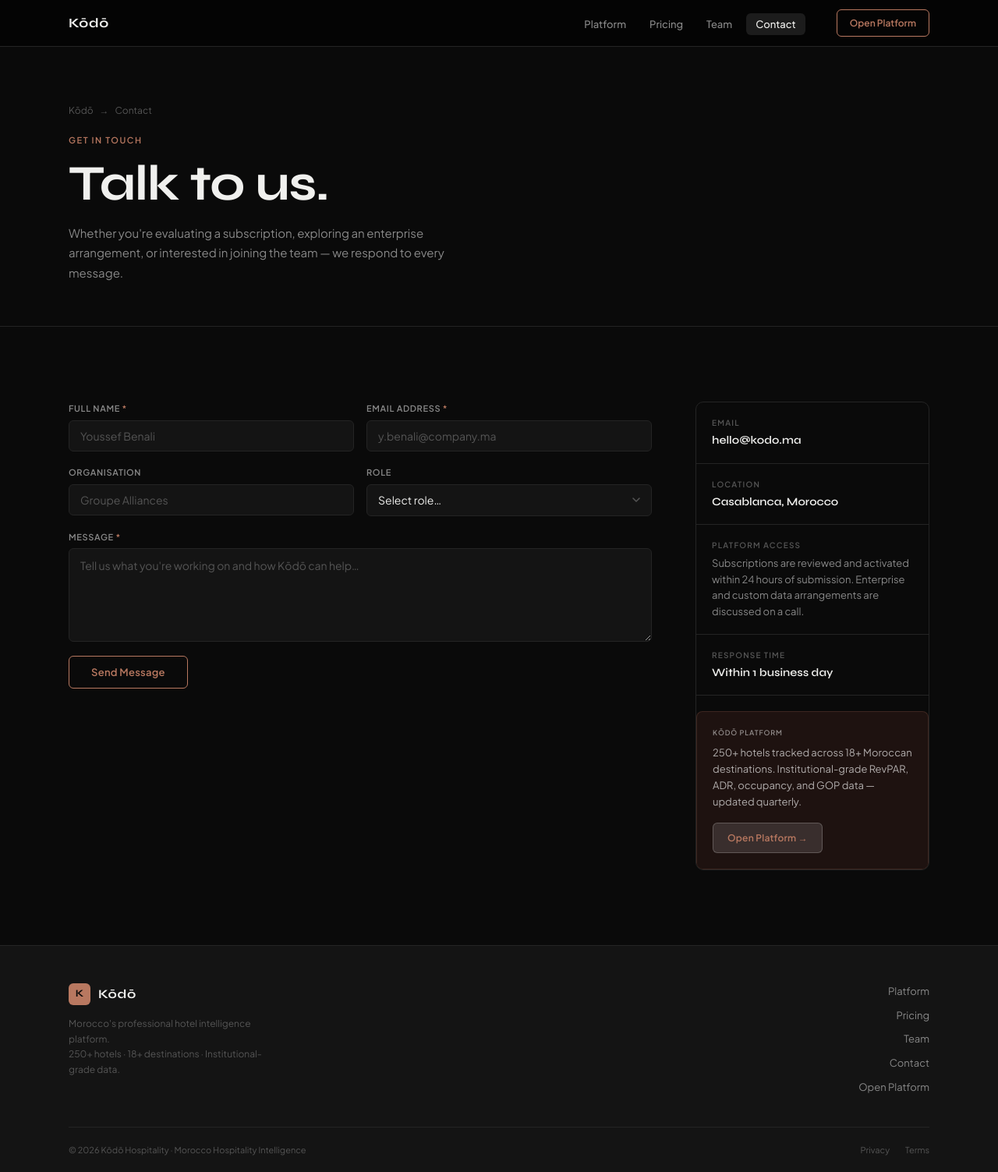
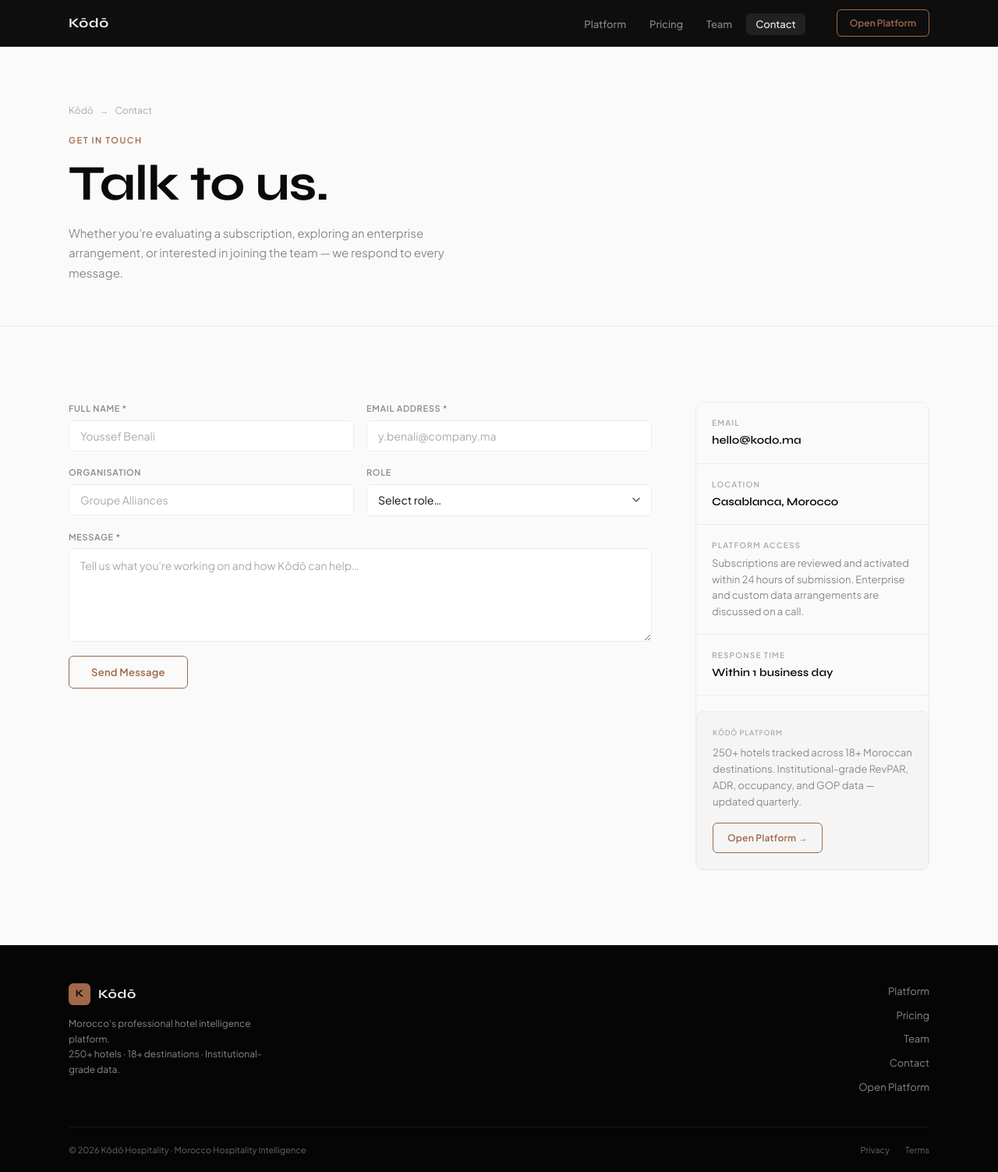
Before and after one commit to oaddahre/hospitalityiq, a Flask app: page /contact in a window 1280 px wide. Shown: the whole page at 78% size. Run offline with Flask 3, Linux system fonts and the light colour scheme.

Commit message:
Fix pipeline markers, landing light mode, platform nav light mode
1. Pipeline map markers: set color=fillColor (terracotta/gray), update
   weight/opacity to spec. Update legend text from old colors to correct
   ● Terracotta / ● Gray / Size=keys description.

2. Landing pages always light: removed dark :root block from marketing.css,
   replaced all var(--xxx) with hardcoded light values (#FAFAFA bg, #FFFFFF
   surface, #0A0A0A text, #A06848 accent). Nav and footer stay dark via
   hardcoded values. contact.html dark promo box updated to light palette.

3. Platform nav light mode: changed --nav-bg from #050505 to #FFFFFF in
   body.light. Added full light-mode nav overrides (logo #0A0A0A, links
   #8A8A8A→#0A0A0A, theme toggle border/color).

4. Fixed: marketing.css btn-primary:hover color was #0A0A0A (wrong on
   terracotta bg), corrected to #FAFAFA.

Co-Authored-By: Claude Sonnet 4.6 <noreply@anthropic.com>

```diff
--- a/static/css/marketing.css
+++ b/static/css/marketing.css
@@ -2,31 +2,12 @@
 
 *, *::before, *::after { box-sizing: border-box; margin: 0; padding: 0; }
 
-:root {
-  --bg:         #0A0A0A;
-  --surface:    #141414;
-  --surface-2:  #1C1C1C;
-  --border:     #242424;
-  --border-2:   #2E2E2E;
-  --accent:     #B87860;
-  --accent-dim: #1E1210;
-  --text:       #F0F0EE;
-  --text-muted: #888888;
-  --text-faint: #555555;
-  --positive:   #5A8A5A;
-  --negative:   #C86060;
-  --nav-h:      60px;
-  --r:          6px;
-  --font:       'Plus Jakarta Sans', system-ui, sans-serif;
-  --heading:    'Syne', system-ui, sans-serif;
-}
-
 html { scroll-behavior: smooth; }
 
 body {
-  font-family: var(--font);
-  background: var(--bg);
-  color: var(--text);
+  font-family: 'Plus Jakarta Sans', system-ui, sans-serif;
+  background: #FAFAFA;
+  color: #0A0A0A;
   font-size: 15px;
   line-height: 1.6;
   -webkit-font-smoothing: antialiased;
@@ -34,40 +15,40 @@ body {
 
 /* ── Typography ─────────────────────────────────────────────── */
 .t-display {
-  font-family: var(--heading);
+  font-family: 'Syne', sans-serif;
   font-size: clamp(2.4rem, 5vw, 4rem);
   font-weight: 700;
   line-height: 1.08;
   letter-spacing: -0.02em;
-  color: var(--text);
+  color: #0A0A0A;
 }
 .t-display-sm {
-  font-family: var(--heading);
+  font-family: 'Syne', sans-serif;
   font-size: clamp(1.6rem, 3vw, 2.4rem);
   font-weight: 700;
   line-height: 1.12;
   letter-spacing: -0.015em;
-  color: var(--text);
+  color: #0A0A0A;
 }
 .t-subhead {
-  font-family: var(--font);
+  font-family: 'Plus Jakarta Sans', system-ui, sans-serif;
   font-size: 11px;
   font-weight: 600;
   letter-spacing: 0.14em;
   text-transform: uppercase;
-  color: var(--accent);
+  color: #A06848;
 }
 .t-body {
-  font-family: var(--font);
+  font-family: 'Plus Jakarta Sans', system-ui, sans-serif;
   font-size: 15px;
   line-height: 1.7;
-  color: var(--text-muted);
+  color: #8A8A8A;
   font-weight: 400;
 }
 .t-small {
-  font-family: var(--font);
+  font-family: 'Plus Jakarta Sans', system-ui, sans-serif;
   font-size: 12px;
-  color: var(--text-faint);
+  color: #AAAAAA;
 }
 
 /* ── Layout helpers ──────────────────────────────────────────── */
@@ -102,25 +85,25 @@ body {
 }
 .btn-primary {
   background: transparent;
-  border-color: var(--accent);
-  color: var(--accent);
+  border-color: #A06848;
+  color: #A06848;
 }
 .btn-primary:hover {
-  background: var(--accent);
-  color: #0A0A0A;
+  background: #A06848;
+  color: #FAFAFA;
 }
 .btn-ghost {
   background: transparent;
-  border-color: var(--border-2);
-  color: var(--text-muted);
+  border-color: #E0E0E0;
+  color: #8A8A8A;
 }
 .btn-ghost:hover {
-  border-color: var(--accent);
-  color: var(--accent);
+  border-color: #A06848;
+  color: #A06848;
 }
 .btn-filled {
-  background: var(--accent);
-  border-color: var(--accent);
+  background: #A06848;
+  border-color: #A06848;
   color: #0A0A0A;
   font-weight: 700;
 }
@@ -133,11 +116,11 @@ body {
   position: sticky;
   top: 0;
   z-index: 200;
-  height: var(--nav-h);
-  background: rgba(5,5,5,0.92);
+  height: 60px;
+  background: rgba(5,5,5,0.96);
   backdrop-filter: blur(12px);
   -webkit-backdrop-filter: blur(12px);
-  border-bottom: 1px solid var(--border);
+  border-bottom: 1px solid #1A1A1A;
 }
 .mk-nav__inner {
   max-width: 1160px;
@@ -184,57 +167,57 @@ body {
 .mk-nav__links a {
   font-size: 13px;
   font-weight: 500;
-  color: var(--text-muted);
+  color: #888888;
   text-decoration: none;
   padding: 6px 12px;
-  border-radius: var(--r);
+  border-radius: 6px;
   transition: color 0.15s, background 0.15s;
 }
 .mk-nav__links a:hover,
 .mk-nav__links a.active {
-  color: var(--text);
-  background: var(--surface-2);
+  color: #F0F0EE;
+  background: rgba(255,255,255,0.08);
 }
 .mk-nav__cta {
   font-size: 12px;
   font-weight: 600;
-  color: var(--accent);
+  color: #A06848;
   background: transparent;
-  border: 1px solid var(--accent);
+  border: 1px solid #A06848;
   padding: 7px 16px;
-  border-radius: var(--r);
+  border-radius: 6px;
   text-decoration: none;
   transition: background 0.15s, color 0.15s;
   white-space: nowrap;
 }
 .mk-nav__cta:hover {
-  background: var(--accent);
-  color: #0A0A0A;
+  background: #A06848;
+  color: #FAFAFA;
 }
 
 /* ── Page Header (inner pages) ───────────────────────────────── */
 .page-header {
   padding: 72px 0 56px;
-  border-bottom: 1px solid var(--border);
-  background: var(--bg);
+  border-bottom: 1px solid #ECECEC;
+  background: #FAFAFA;
 }
 .page-header__breadcrumb {
   font-size: 12px;
-  color: var(--text-faint);
+  color: #AAAAAA;
   display: flex;
   align-items: center;
   gap: 8px;
   margin-bottom: 20px;
 }
 .page-header__breadcrumb a {
-  color: var(--text-faint);
+  color: #AAAAAA;
   text-decoration: none;
 }
-.page-header__breadcrumb a:hover { color: var(--accent); }
+.page-header__breadcrumb a:hover { color: #A06848; }
 
 /* ── Hero ────────────────────────────────────────────────────── */
 .mk-hero {
-  min-height: calc(100vh - var(--nav-h));
+  min-height: calc(100vh - 60px);
   display: flex;
   align-items: center;
   padding: 80px 0 80px;
@@ -810,17 +793,17 @@ body {
   font-weight: 600;
   letter-spacing: 0.06em;
   text-transform: uppercase;
-  color: var(--text-muted);
+  color: #8A8A8A;
 }
 .form-input,
 .form-select,
 .form-textarea {
-  font-family: var(--font);
+  font-family: 'Plus Jakarta Sans', system-ui, sans-serif;
   font-size: 14px;
-  background: var(--surface);
-  border: 1px solid var(--border);
-  color: var(--text);
-  border-radius: var(--r);
+  background: #FFFFFF;
+  border: 1px solid #ECECEC;
+  color: #0A0A0A;
+  border-radius: 6px;
   padding: 10px 14px;
   outline: none;
   transition: border-color 0.15s;
@@ -828,12 +811,12 @@ body {
 }
 .form-input::placeholder,
 .form-textarea::placeholder {
-  color: var(--text-faint);
+  color: #AAAAAA;
 }
 .form-input:focus,
 .form-select:focus,
 .form-textarea:focus {
-  border-color: var(--accent);
+  border-color: #A06848;
 }
 .form-select {
   appearance: none;
@@ -873,20 +856,20 @@ body {
   align-items: center;
   justify-content: center;
   font-size: 18px;
-  color: var(--positive);
+  color: #3D6B3D;
   flex-shrink: 0;
 }
 .contact-info {
   display: flex;
   flex-direction: column;
   gap: 0;
-  border: 1px solid var(--border);
+  border: 1px solid #ECECEC;
   border-radius: 10px;
   overflow: hidden;
 }
 .contact-item {
   padding: 18px 20px;
-  border-bottom: 1px solid var(--border);
+  border-bottom: 1px solid #ECECEC;
 }
 .contact-item:last-child { border-bottom: none; }
 .contact-item__label {
@@ -894,23 +877,23 @@ body {
   font-weight: 600;
   letter-spacing: 0.12em;
   text-transform: uppercase;
-  color: var(--text-faint);
+  color: #AAAAAA;
   display: block;
   margin-bottom: 5px;
 }
 .contact-item__value {
-  font-family: var(--heading);
+  font-family: 'Syne', sans-serif;
   font-size: 0.9rem;
   font-weight: 600;
-  color: var(--text);
+  color: #0A0A0A;
   display: block;
   line-height: 1.4;
 }
 
 /* ── Footer ──────────────────────────────────────────────────── */
 .mk-footer {
-  background: var(--surface);
-  border-top: 1px solid var(--border);
+  background: #050505;
+  border-top: 1px solid #141414;
   padding: 0;
 }
 .mk-footer__inner {
@@ -934,18 +917,18 @@ body {
 .mk-footer__logo-mark {
   width: 28px;
   height: 28px;
-  background: var(--accent);
+  background: #A06848;
   color: #0A0A0A;
   border-radius: 6px;
   display: flex;
   align-items: center;
   justify-content: center;
-  font-family: var(--heading);
+  font-family: 'Syne', sans-serif;
   font-size: 13px;
   font-weight: 700;
 }
 .mk-footer__logo-text {
-  font-family: var(--heading);
+  font-family: 'Syne', sans-serif;
   font-size: 16px;
   font-weight: 700;
   letter-spacing: 0.04em;
@@ -953,7 +936,7 @@ body {
 }
 .mk-footer__tagline {
   font-size: 12px;
-  color: var(--text-faint);
+  color: #888888;
   line-height: 1.65;
   max-width: 280px;
 }
@@ -965,13 +948,13 @@ body {
 }
 .mk-footer__links a {
   font-size: 13px;
-  color: var(--text-muted);
+  color: #888888;
   text-decoration: none;
   transition: color 0.15s;
 }
-.mk-footer__links a:hover { color: var(--accent); }
+.mk-footer__links a:hover { color: #A06848; }
 .mk-footer__bottom {
-  border-top: 1px solid var(--border);
+  border-top: 1px solid #141414;
   padding: 20px 0;
   display: flex;
   justify-content: space-between;
@@ -980,7 +963,7 @@ body {
 }
 .mk-footer__copy {
   font-size: 11px;
-  color: var(--text-faint);
+  color: #666666;
 }
 .mk-footer__legal {
   display: flex;
@@ -988,17 +971,17 @@ body {
 }
 .mk-footer__legal a {
   font-size: 11px;
-  color: var(--text-faint);
+  color: #666666;
   text-decoration: none;
   transition: color 0.15s;
 }
-.mk-footer__legal a:hover { color: var(--accent); }
+.mk-footer__legal a:hover { color: #A06848; }
 
 /* ── Scrollbar ───────────────────────────────────────────────── */
 ::-webkit-scrollbar { width: 5px; height: 5px; }
 ::-webkit-scrollbar-track { background: transparent; }
-::-webkit-scrollbar-thumb { background: var(--border-2); border-radius: 3px; }
-::-webkit-scrollbar-thumb:hover { background: var(--text-faint); }
+::-webkit-scrollbar-thumb { background: #E0E0E0; border-radius: 3px; }
+::-webkit-scrollbar-thumb:hover { background: #AAAAAA; }
 
 /* ── Responsive ──────────────────────────────────────────────── */
 @media (max-width: 1024px) {
--- a/templates/contact.html
+++ b/templates/contact.html
@@ -84,7 +84,7 @@
             <label class="form-label" for="message">Message <span style="color:#B87860">*</span></label>
             <textarea class="form-textarea" id="message" name="message" placeholder="Tell us what you're working on and how Kōdō can help…" required></textarea>
           </div>
-          <div id="form-error" style="display:none;font-family:'Plus Jakarta Sans',sans-serif;font-size:12px;color:#B91C1C;padding:10px 12px;border:1px solid #FECACA;background:#FEF2F2;border-radius:6px;"></div>
+          <div id="form-error" style="display:none;font-family:'Plus Jakarta Sans',sans-serif;font-size:12px;color:#8B3A3A;padding:10px 12px;border:1px solid #8B3A3A;background:transparent;border-radius:4px;"></div>
           <button type="submit" class="btn btn-primary" id="submit-btn" style="align-self:flex-start;padding:12px 28px;">
             <span id="submit-text">Send Message</span>
           </button>
@@ -94,7 +94,7 @@
         <div class="form-success" id="form-success">
           <div class="form-success__icon">✓</div>
           <div>
-            <h3 style="font-family:'Syne',sans-serif;font-size:1.25rem;font-weight:600;margin-bottom:6px;color:#F0F0EE;">Message received.</h3>
+            <h3 style="font-family:'Syne',sans-serif;font-size:1.25rem;font-weight:600;margin-bottom:6px;color:#0A0A0A;">Message received.</h3>
             <p style="font-family:'Plus Jakarta Sans',sans-serif;font-size:14px;color:#888888;line-height:1.6;">We'll get back to you within one business day. In the meantime, you can <a href="/dashboard" style="color:#B87860;text-decoration:underline;">explore the platform</a>.</p>
           </div>
         </div>
@@ -120,10 +120,10 @@
           <span class="contact-item__label">Response Time</span>
           <span class="contact-item__value">Within 1 business day</span>
         </div>
-        <div style="margin-top:20px;padding:20px;background:#1E1210;border:1px solid rgba(184,120,96,0.20);border-radius:8px;">
-          <p style="font-family:'Plus Jakarta Sans',sans-serif;font-size:9px;font-weight:600;letter-spacing:0.1em;text-transform:uppercase;color:rgba(255,255,255,0.5);margin-bottom:8px;">Kōdō Platform</p>
-          <p style="font-family:'Plus Jakarta Sans',sans-serif;font-size:13px;color:rgba(255,255,255,0.65);line-height:1.6;margin-bottom:16px;">250+ hotels tracked across 18+ Moroccan destinations. Institutional-grade RevPAR, ADR, occupancy, and GOP data — updated quarterly.</p>
-          <a href="/dashboard" class="btn btn-primary" style="background:rgba(255,255,255,0.12);border-color:rgba(255,255,255,0.2);font-size:12px;padding:9px 18px;">Open Platform →</a>
+        <div style="margin-top:20px;padding:20px;background:#F5F5F5;border:1px solid #ECECEC;border-radius:8px;">
+          <p style="font-family:'Plus Jakarta Sans',sans-serif;font-size:9px;font-weight:600;letter-spacing:0.1em;text-transform:uppercase;color:#AAAAAA;margin-bottom:8px;">Kōdō Platform</p>
+          <p style="font-family:'Plus Jakarta Sans',sans-serif;font-size:13px;color:#8A8A8A;line-height:1.6;margin-bottom:16px;">250+ hotels tracked across 18+ Moroccan destinations. Institutional-grade RevPAR, ADR, occupancy, and GOP data — updated quarterly.</p>
+          <a href="/dashboard" class="btn btn-primary" style="font-size:12px;padding:9px 18px;">Open Platform →</a>
         </div>
       </div>
 
--- a/templates/index.html
+++ b/templates/index.html
@@ -294,7 +294,7 @@
         <div class="chart-card" style="margin-top:24px">
           <div class="chart-card-header">
             <span class="chart-title">Pipeline Map</span>
-            <span class="chart-unit">Marker size = keys · amber = Under Construction · blue = Planning</span>
+            <span class="chart-unit">&#9679; Terracotta = Under Construction &nbsp;·&nbsp; &#9679; Gray = Planning &nbsp;·&nbsp; Size = keys</span>
           </div>
           <div id="pipeline-map-container"></div>
         </div>
```
Also changed, not shown: other parts of static/css/marketing.css (+95 -93 lines), static/css/style.css (+14 -1 lines), static/js/main.js (+6 -2 lines).
